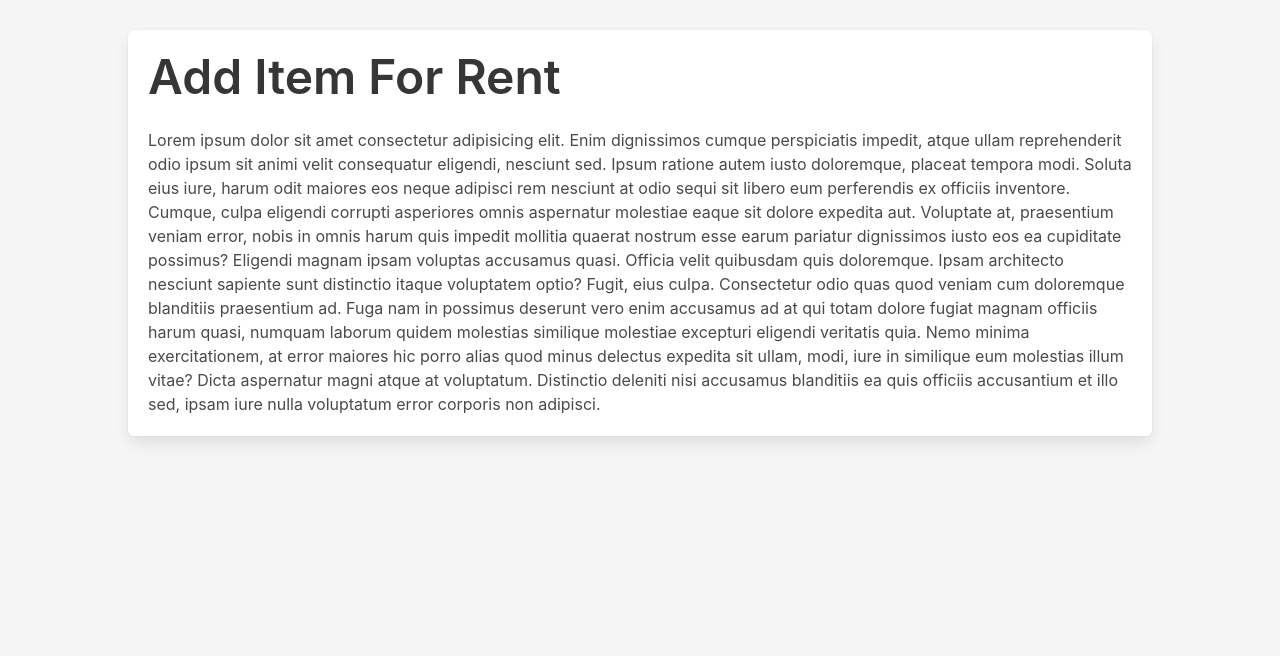
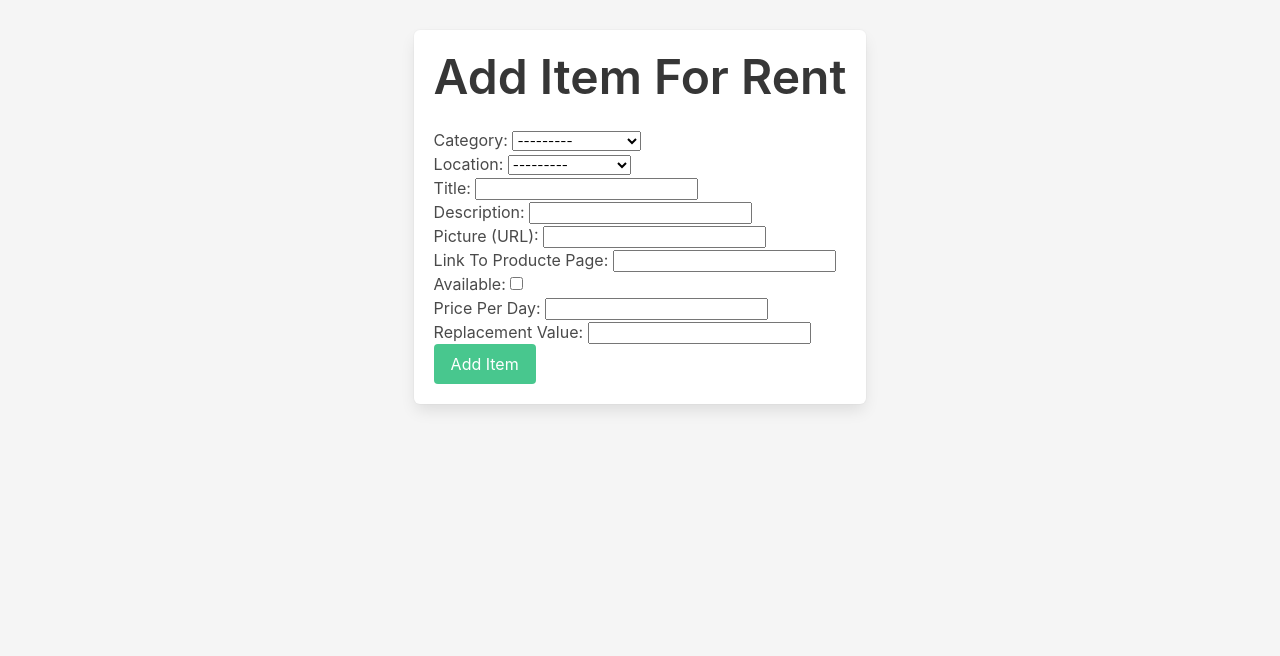
Before and after one commit to nathanjh-28/Borrow-This, a Django app: page /items/new in a window 1280 px wide. Shown: the part 80-736 px from the top of the page. Run offline with Django 3.2, Linux system fonts and the light colour scheme; tables that the repository leaves empty hold one stand-in row (values such as "Sample post").

Commit message:
rental items form complete and tested with adding new items

```diff
--- a/rentals_app/forms.py
+++ b/rentals_app/forms.py
@@ -1,8 +1,19 @@
 from django import forms
-from .models import Profile
+from .models import Profile, Rental_Item
 
+# ---------------------------------------------------------  Profile Form
 class ProfileForm(forms.ModelForm):
     class Meta:
         model = Profile
-        fields = ['email', 'first_name', 'last_name']
+        fields = ['email', 'first_name', 'last_name', 'display_name']
         email = forms.EmailField()
+
+# ---------------------------------------------------------  Item Form
+class RentalItemForm(forms.ModelForm):
+    class Meta:
+        model = Rental_Item
+        fields = ['category', 'location','title','description','picture','link','available','price','replacement_value']
+
+# ---------------------------------------------------------  Reservation Form
+
+# ---------------------------------------------------------  Reviews
--- a/rentals_app/models.py
+++ b/rentals_app/models.py
@@ -13,7 +13,7 @@
     email = models.EmailField(max_length=254)
     first_name = models.CharField(max_length=50)
     last_name = models.CharField(max_length=50)
-    display_name = models.CharField(max_length=50)
+    display_name = models.CharField('Display Name', max_length=50)
     image = models.URLField(max_length=500,default='https://images.unsplash.com/photo-1506551109886-6101f48c1ab9?ixlib=rb-1.2.1&ixid=eyJhcHBfaWQiOjEyMDd9&auto=format&fit=crop&w=800&q=80')
     location = models.CharField(max_length=100)
 
@@ -42,11 +42,11 @@
     #     base_field=CharField(max_length=20),
     #     size=6,
     #     max_length=(6*20))
-    picture = models.URLField(max_length=200, blank=True)
-    link = models.URLField(max_length=200,blank=True)
+    picture = models.URLField('Picture (URL)', max_length=200, blank=True)
+    link = models.URLField('Link To Producte Page',max_length=200,blank=True)
     available = models.BooleanField()
-    price = models.DecimalField(max_digits=10, decimal_places=2)
-    replacement_value = models.DecimalField(max_digits=10, decimal_places=2)
+    price = models.DecimalField('Price Per Day', max_digits=10, decimal_places=2)
+    replacement_value = models.DecimalField('Replacement Value', max_digits=10, decimal_places=2)
 
     def __str__(self):
         return self.title
--- a/rentals_app/templates/add-item.html
+++ b/rentals_app/templates/add-item.html
@@ -2,12 +2,15 @@
 
 {% block content %}
 
-
 <div class="box mt-6">
     <h1 class="title is-1">Add Item For Rent</h1>
-    <p>
-        Lorem ipsum dolor sit amet consectetur adipisicing elit. Enim dignissimos cumque perspiciatis impedit, atque ullam reprehenderit odio ipsum sit animi velit consequatur eligendi, nesciunt sed. Ipsum ratione autem iusto doloremque, placeat tempora modi. Soluta eius iure, harum odit maiores eos neque adipisci rem nesciunt at odio sequi sit libero eum perferendis ex officiis inventore. Cumque, culpa eligendi corrupti asperiores omnis aspernatur molestiae eaque sit dolore expedita aut. Voluptate at, praesentium veniam error, nobis in omnis harum quis impedit mollitia quaerat nostrum esse earum pariatur dignissimos iusto eos ea cupiditate possimus? Eligendi magnam ipsam voluptas accusamus quasi. Officia velit quibusdam quis doloremque. Ipsam architecto nesciunt sapiente sunt distinctio itaque voluptatem optio? Fugit, eius culpa. Consectetur odio quas quod veniam cum doloremque blanditiis praesentium ad. Fuga nam in possimus deserunt vero enim accusamus ad at qui totam dolore fugiat magnam officiis harum quasi, numquam laborum quidem molestias similique molestiae excepturi eligendi veritatis quia. Nemo minima exercitationem, at error maiores hic porro alias quod minus delectus expedita sit ullam, modi, iure in similique eum molestias illum vitae? Dicta aspernatur magni atque at voluptatum. Distinctio deleniti nisi accusamus blanditiis ea quis officiis accusantium et illo sed, ipsam iure nulla voluptatum error corporis non adipisci.
-    </p>
+    <form class="add-item-form" method="POST">
+        {% csrf_token %}
+        {{ form.as_p }}
+        {% if error_message %}<p class=" my-3 subtitle is-3 has-text-danger">{{ error_message }} </p>
+        {% endif %}
+        <input type="submit" class="button is-success" value="Add Item">
+    </form>
 </div>
 
 {% endblock%}
--- a/rentals_app/views.py
+++ b/rentals_app/views.py
@@ -6,7 +6,7 @@
 from django.contrib.auth.forms import UserCreationForm
 # --------------------------------------------------------- Models, Forms
 from .models import Profile
-from .forms import ProfileForm
+from .forms import ProfileForm, RentalItemForm
 
 
 #____________________________________________________________________
@@ -69,7 +69,23 @@
 # --------------------------------------------------------- Add Item Form
 
 def add_item (request):
-    return render(request, 'add-item.html')
+    error_message = ''
+    if request.method == 'POST':
+        form = RentalItemForm(request.POST)
+        if form.is_valid():
+            new_item = form.save(commit=False)
+            user = request.user
+            current_profile = Profile.objects.get(user_id=user.id)
+            new_item.owner_id = current_profile.id
+            new_item.save()
+            return redirect('home')
+        else: error_message = 'Invalid - Try Again'
+    form = RentalItemForm
+    context = {
+        'form':form,
+        'error_message': error_message
+    }
+    return render(request, 'add-item.html', context)
 
 # --------------------------------------------------------- Add Reservation Form
 
```
